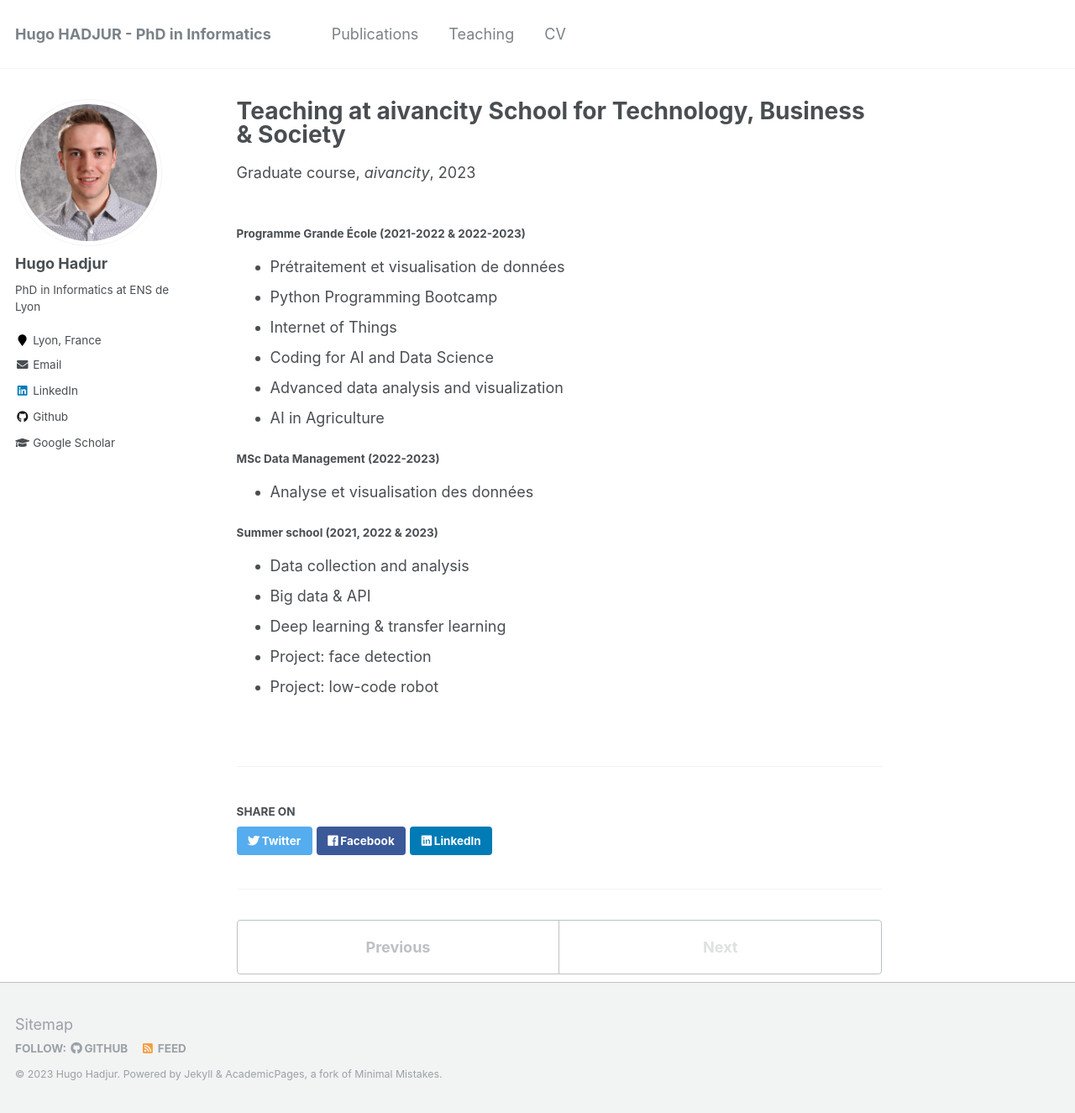
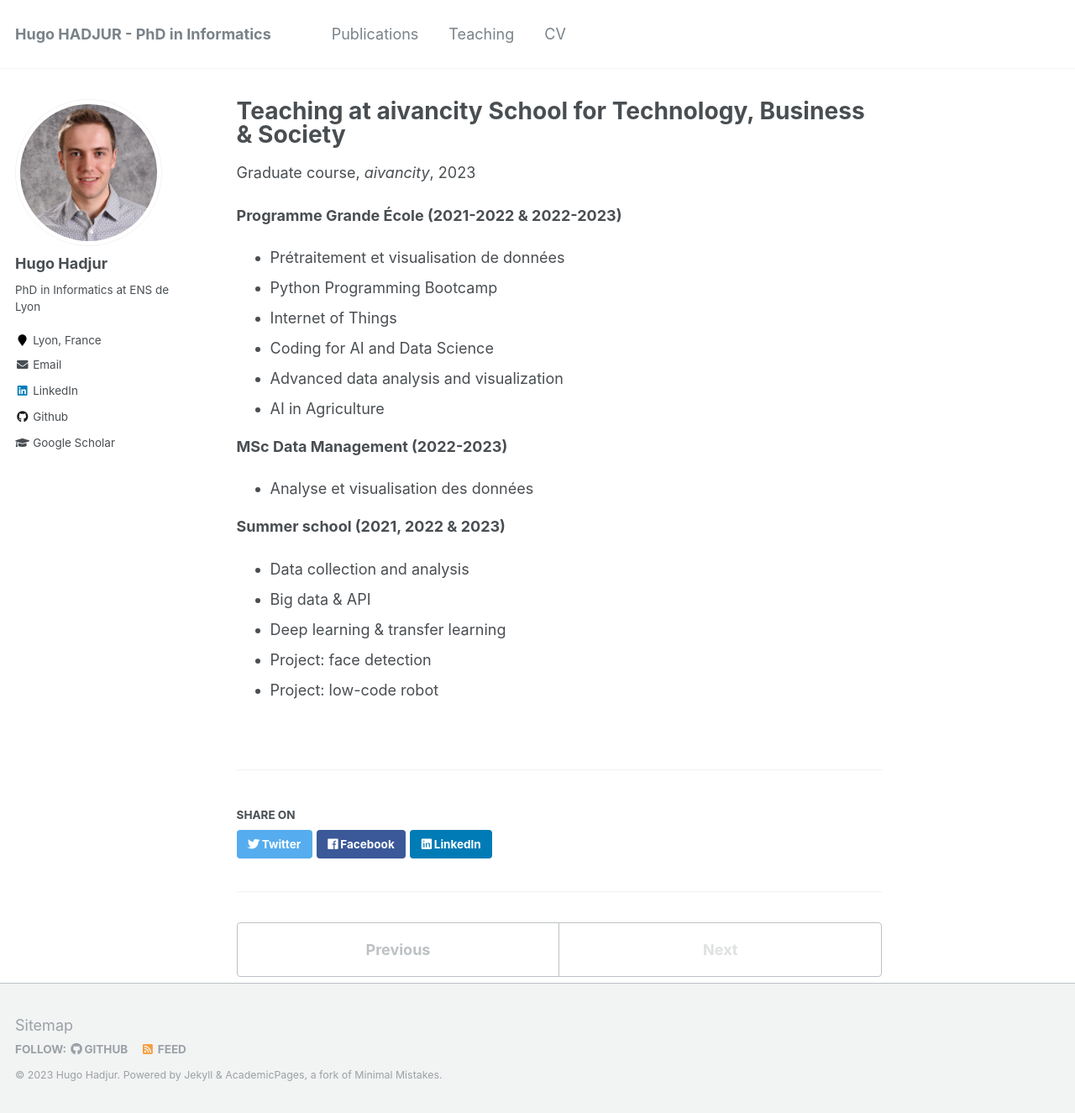
Before and after one commit to hadjurh/hadjurh.github.io, a Jekyll site: the page built from _teaching/2020-2023-aivancity.md, in a window 1280 px wide and 1325 px high. Shown: the whole window at 84% size. Built offline with Jekyll 4.4.1, drawn with Linux system fonts in a browser that asks for light colours.

```diff
--- a/_teaching/2020-2023-aivancity.md
+++ b/_teaching/2020-2023-aivancity.md
@@ -8,7 +8,7 @@ date: 2023-01-01
 location: "Cachan, France"
 ---
 
-#### Programme Grande École (2021-2022 & 2022-2023)
+**Programme Grande École (2021-2022 & 2022-2023)**
 * Prétraitement et visualisation de données
 * Python Programming Bootcamp
 * Internet of Things
@@ -16,10 +16,10 @@ location: "Cachan, France"
 * Advanced data analysis and visualization
 * AI in Agriculture
 
-#### MSc Data Management (2022-2023)
+**MSc Data Management (2022-2023)**
 * Analyse et visualisation des données
 
-#### Summer school (2021, 2022 & 2023)
+**Summer school (2021, 2022 & 2023)**
 * Data collection and analysis
 * Big data & API
 * Deep learning & transfer learning
```
